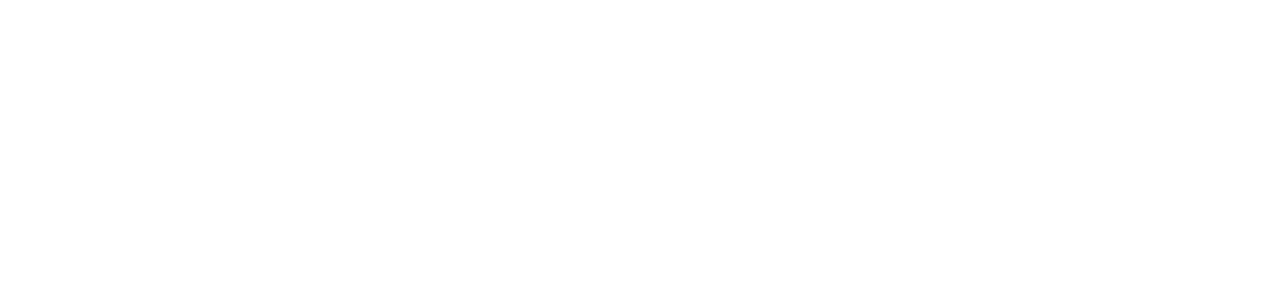
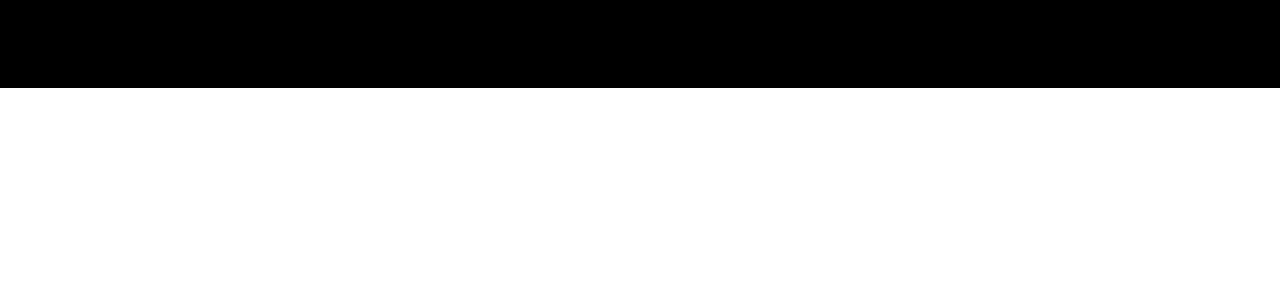
Before and after one commit to urlastway/vue-dischi, a Vue app: page / in a window 1280 px wide. Shown: the top 300 px of the page. Built offline with nearby package versions, Linux system fonts and the light colour scheme.

Commit message:
preparazione files

```diff
--- /dev/null
+++ b/src/assets/style/global-parts/_resets.scss
@@ -0,0 +1,5 @@
+*{
+    box-sizing: border-box;
+    padding: 0;
+    margin: 0;
+}
--- /dev/null
+++ b/src/assets/style/global-parts/_varibles.scss
@@ -0,0 +1,8 @@
+:root{
+    /*Colors*/
+    --background__main__color: #1e2d3b;
+    --background__header__color: #2e3a46;
+    --background__img__color: #2e3a46;
+    --main__title__color: #ffffff;
+    --main__subtitle__color: #808080;
+}
--- a/src/assets/style/global.scss
+++ b/src/assets/style/global.scss
@@ -2,3 +2,7 @@
 @import '~bootstrap/scss/bootstrap.scss';
 /*Typegrafy*/
 @import './global-parts/typegrafy';
+
+@import 'global-parts/varibles';
+@import 'global-parts/resets';
+@import 'global-parts/typegrafy'
--- a/src/components/blocks/BaseHeader.vue
+++ b/src/components/blocks/BaseHeader.vue
@@ -1,5 +1,9 @@
 <template>
-  <h1></h1>
+  <header class="header">
+    <div class="container">
+      <h1></h1>
+    </div>
+  </header>
 </template>
 
 <script>
@@ -9,5 +13,8 @@ export default {
 </script>
 
 <style lang="scss" scoped>
-
+header{
+  background-color: #000000;
+  padding: 40px 0;
+}
 </style>
```
Also changed, not shown: src/assets/img/spotify-logo.png (added).
